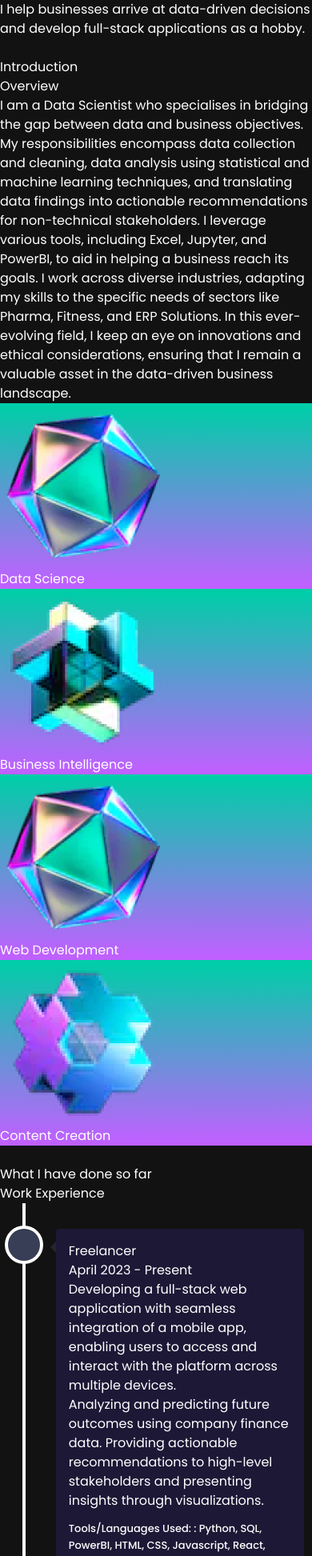
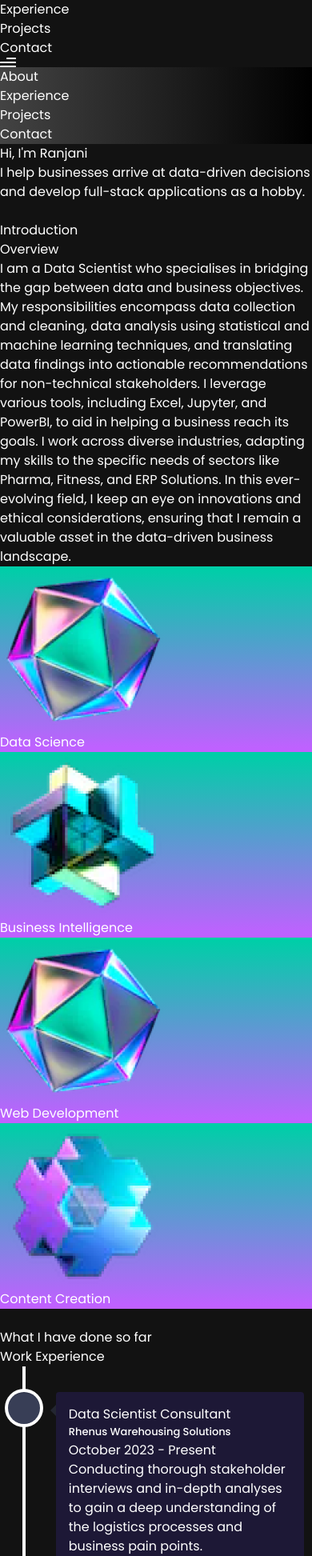
Before and after one commit to ranjani-codes/ranjani-codes.github.io, a React (Vite) app: page / in a window 390 px wide. Shown: the part 48-1993 px from the top of the page at 80% size. Built offline with nearby package versions, Linux system fonts and the light colour scheme.

Commit message:
setup pages react

```diff
--- a/src/components/About.jsx
+++ b/src/components/About.jsx
@@ -10,7 +10,7 @@ import { SectionWrapper } from '../hoc';
 
 const ServiceCard = ({index, title, icon}) => {
   return (
-    <Tilt className="xs:w-[250px] w-full">
+    <Tilt className="xs:w-[250px] w-full" id="about">
       <motion.div
         variants={fadeIn("right", "spring", 0.5*index, 0.75)}
         className="w-full green-pink-gradient p-[1px] rounded-[20px] shadow-card"
--- a/src/components/Experience.jsx
+++ b/src/components/Experience.jsx
@@ -66,7 +66,7 @@ const Experience = () => {
   return (
     <>
       <motion.div
-        variants={textVariant()}
+        variants={textVariant()} id="Experience"
       >
         <p className={styles.sectionSubText}>What I have done so far</p>
         <h2 className={styles.sectionHeadText}>Work Experience</h2>
--- a/src/components/Navbar.jsx
+++ b/src/components/Navbar.jsx
@@ -26,7 +26,7 @@ const Navbar = () => {
           </p>
         </Link>
 
-        {/*
+
         <ul className="list-none hidden sm:flex flex-row gap-10">
           {navLinks.map((link) => (
             <li
@@ -71,7 +71,7 @@ const Navbar = () => {
             </ul>
           </div>
         </div>
-         */}
+
       </div>
     </nav>
   );
--- a/src/components/Projects.jsx
+++ b/src/components/Projects.jsx
@@ -6,6 +6,7 @@ import { github } from "../assets";
 import { SectionWrapper } from "../hoc";
 import { projects } from "../constants";
 import { fadeIn, textVariant } from "../utils/motion";
+
 const ProjectCard = ({ name, short_description, long_description, tags, source_code_link }) => {
   const [isDescriptionOpen, setIsDescriptionOpen] = useState(false);
 
@@ -98,7 +99,7 @@ const Projects = () => {
   return (
     <>
 
-      <p className={`${styles.sectionSubText} `}>My work</p>
+      <p className={`${styles.sectionSubText} `} id="Projects">My work</p>
       <h2 className={`${styles.sectionHeadText}`}>Projects.</h2>
 
 
--- a/src/constants/index.js
+++ b/src/constants/index.js
@@ -24,18 +24,23 @@ import {
   tripguide,
   threejs,
 } from "../assets";
+import { Experience } from "../components";
 
 export const navLinks = [
   {
-    id: "about",
+    id: "About",
     title: "About",
   },
   {
-    id: "work",
-    title: "Work",
+    id: "Experience",
+    title: "Experience"
   },
   {
-    id: "contact",
+    id: "Projects",
+    title: "Projects",
+  },
+  {
+    id: "Contact",
     title: "Contact",
   },
 ];
@@ -116,14 +121,30 @@ const technologies = [
 
 const experiences = [
   {
-    title: "Freelancer",
+    title: "Data Scientist Consultant",
+    company_name: "Rhenus Warehousing Solutions",
+    icon: "",
+    iconBg: "#383E56",
+    date: "October 2023 - Present",
+    points: [
+      "Conducting thorough stakeholder interviews and in-depth analyses to gain a deep understanding of the logistics processes and business pain points.",
+      "Prototyping machine learning models for potential use in areas such as route optimization, demand forecasting, and inventory management, providing valuable insights into feasibility.",
+      "Developing data visualization prototypes to illustrate the potential impact of machine learning on logistics operations.",
+      "Working closely with internal teams to assess the readiness of existing infrastructure for future machine learning model deployment.",
+    ],
+    tools: [
+      "Tools/Languages Used: : Python, PowerBI, Excel, JIRA, Azure"
+    ]
+  },
+  {
+    title: "Freelance Consultant",
     company_name: " ",
-    icon: starbucks,
+    icon: "",
     iconBg: "#383E56",
-    date: "April 2023 - Present",
+    date: "April 2023 - October 2023",
     points: [
       "Developing a full-stack web application with seamless integration of a mobile app, enabling users to access and interact with the platform across multiple devices.",
-      "Analyzing and predicting future outcomes using company finance data. Providing actionable recommendations to high-level stakeholders and presenting insights through visualizations.",
+      "Analysing and predicting future outcomes using company finance data. Providing actionable recommendations to high-level stakeholders and presenting insights through visualizations.",
     ],
     tools: [
       "Tools/Languages Used: : Python, SQL, PowerBI, HTML, CSS, Javascript, React, Django"
@@ -132,11 +153,11 @@ const experiences = [
   {
     title: "Data Scientist Intern",
     company_name: "Virtuagym BV | Amsterdam, The Netherlands",
-    icon: tesla,
-    iconBg: "#E6DEDD",
+    icon: "",
+    iconBg: "#383E56",
     date: "Sep 2022 - Feb 2023",
     points: [
-      "Gain insights on client usage patterns through a data-driven dashboard.",
+      "Gaining insights on client usage patterns through a data-driven dashboard.",
       "Utilising Machine learning and implementing ETL solutions to facilitate cross-functional analysis of usage data and product optimization across departments.",
       "Leveraging data-driven insights through the utilisation of Big Query, Google Analytics, Microsoft Excel, and Amplitude to drive the progress of underdeveloped projects.",
       "Taking charge of a project from end to end using Jira to track the progress.",
@@ -164,10 +185,10 @@ const experiences = [
     title: "Data Scientist Intern",
     company_name: "Obvion | Heerlen, The Netherlands",
     icon: meta,
-    iconBg: "#E6DEDD",
+    iconBg: "#383E56",
     date: "Sep 2021 - Jan 2022",
     points: [
-      "Assist the employees in answering day-to-day questions by creating an Answer Retrieval (AR) System using BERT in Python.",
+      "Assisting the employees in answering day-to-day questions by creating an Answer Retrieval (AR) System using BERT in Python.",
       "Employing methodologies in Information Retrieval, Natural Language Processing, and Natural Language Generation to develop an Augmented Reality System capable of acquiring knowledge from supplied documents.",
       "Engaging with stakeholders to accommodate their evolving needs and demands.",
     ],
```
